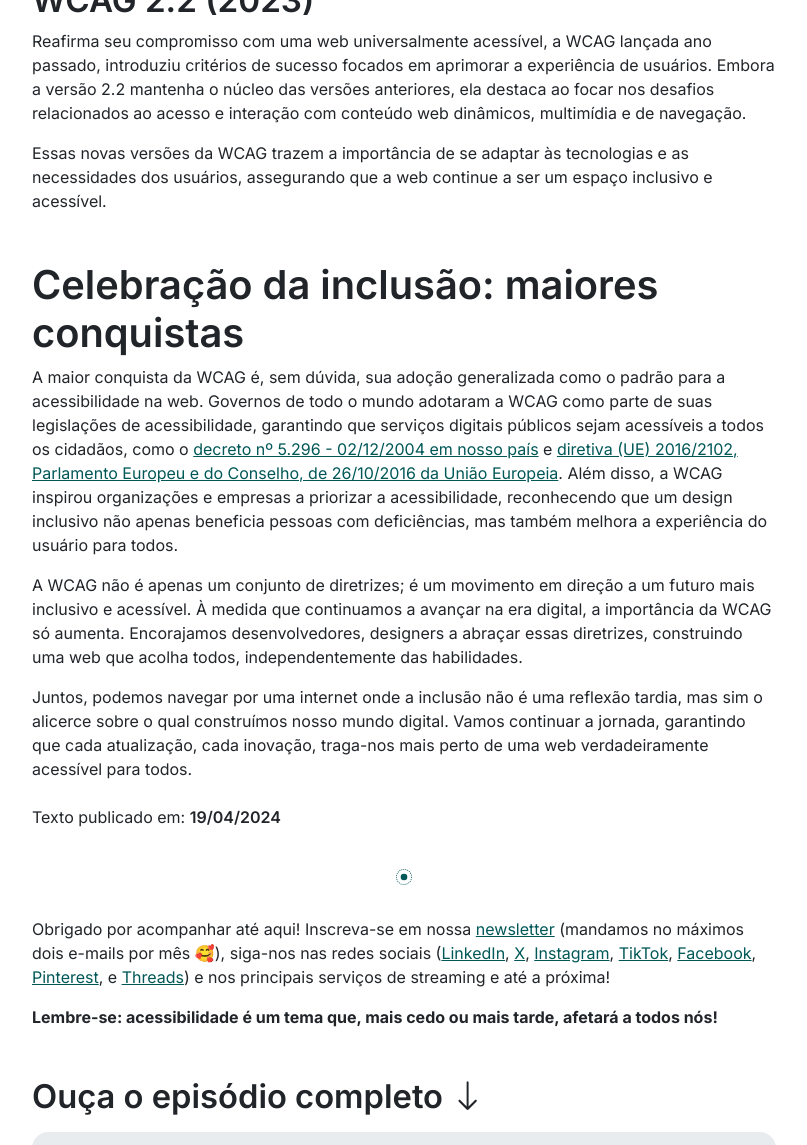
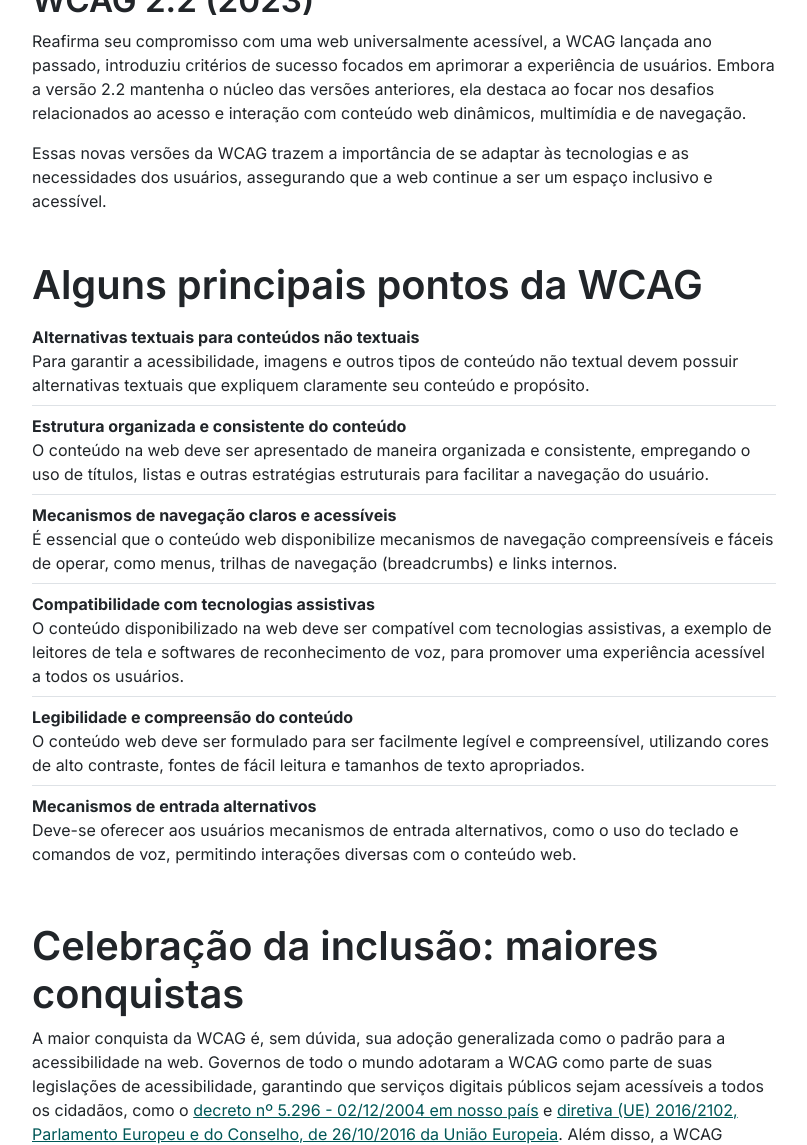
Before and after one commit to focoacessivel/focoacessivel.github.io, a Jekyll site: the page built from _posts/2024-04-19-navegando-pela-inclusao-uma-jornada-atraves-da-wcag.html, in a window 1280 px wide and 1400 px high, scrolled down 3672 px, cut to the strip 0-1145 px from the top of the window. Shown: the whole strip, without its empty margins (236-1043 px from the left). Built offline with Jekyll 4.4.1, drawn with Linux system fonts in a browser that asks for light colours; nearby versions of some CDN libraries; comment, search, counter and statistics services are not loaded; some of the changed text lies outside the part shown.

Commit message:
atualização de conteúdo

```diff
--- a/_posts/2024-04-19-navegando-pela-inclusao-uma-jornada-atraves-da-wcag.html
+++ b/_posts/2024-04-19-navegando-pela-inclusao-uma-jornada-atraves-da-wcag.html
@@ -23,8 +23,6 @@
 # Audio
 file: "https://d3ctxlq1ktw2nl.cloudfront.net/staging/2023-7-28/344690956-22050-1-31ea35c3e18cb.m4a"
 ---
-
-
 <p>Em um mundo cada vez mais digital, a acessibilidade na web não é apenas uma cortesia; <strong>é uma necessidade</strong>. A <strong lang="en">Web Content Accessibility Guidelines (WCAG)</strong> ou <strong>Diretrizes de Acessibilidade para Conteúdo Web</strong> em português, emerge como um farol de esperança, garantindo que o vasto oceano da internet seja navegável para todas as pessoas, independentemente de suas habilidades. Neste post, vamos explorar porque é tão importante saber o que é a WCAG.</p>
 <h2 class="mt-5">A gênese da acessibilidade digital: história da WCAG</h2>
 <p>A jornada da WCAG começou no final dos anos 90 com a <strong lang="en">World Wide Web Consortium</strong> (W3C) — uma comunidade internacional dedicada a desenvolver padrões abertos para promover o crescimento sustentável da Web. Eles abraçaram a visão de que a internet e as informações devem ser acessíveis a todos.</p>
@@ -54,6 +52,15 @@
 <h3 class="mt-5">WCAG 2.2 (2023)</h3>
 <p>Reafirma seu compromisso com uma web universalmente acessível, a WCAG lançada ano passado, introduziu critérios de sucesso focados em aprimorar a experiência de usuários. Embora a versão 2.2 mantenha o núcleo das versões anteriores, ela destaca ao focar nos desafios relacionados ao acesso e interação com conteúdo web dinâmicos, multimídia e de navegação.</p>
 <p>Essas novas versões da WCAG trazem a importância de se adaptar às tecnologias e as necessidades dos usuários, assegurando que a web continue a ser um espaço inclusivo e acessível.</p>
+<h2 class="mt-5">Alguns principais pontos da WCAG</h2>
+<ul class="list-group list-group-flush mb-5">
+    <li class="px-0 list-group-item"><strong>Alternativas textuais para conteúdos não textuais</strong> <br> Para garantir a acessibilidade, imagens e outros tipos de conteúdo não textual devem possuir alternativas textuais que expliquem claramente seu conteúdo e propósito.</li>
+    <li class="px-0 list-group-item"><strong>Estrutura organizada e consistente do conteúdo</strong><br>O conteúdo na web deve ser apresentado de maneira organizada e consistente, empregando o uso de títulos, listas e outras estratégias estruturais para facilitar a navegação do usuário.</li>
+    <li class="px-0 list-group-item"><strong>Mecanismos de navegação claros e acessíveis</strong><br>É essencial que o conteúdo web disponibilize mecanismos de navegação compreensíveis e fáceis de operar, como menus, trilhas de navegação (<span lang="en">breadcrumbs</span>) e links internos.</li>
+    <li class="px-0 list-group-item"><strong>Compatibilidade com tecnologias assistivas</strong><br>O conteúdo disponibilizado na web deve ser compatível com tecnologias assistivas, a exemplo de leitores de tela e softwares de reconhecimento de voz, para promover uma experiência acessível a todos os usuários.</li>
+    <li class="px-0 list-group-item"><strong>Legibilidade e compreensão do conteúdo</strong><br>O conteúdo web deve ser formulado para ser facilmente legível e compreensível, utilizando cores de alto contraste, fontes de fácil leitura e tamanhos de texto apropriados.</li>
+    <li class="px-0 list-group-item"><strong>Mecanismos de entrada alternativos</strong><br>Deve-se oferecer aos usuários mecanismos de entrada alternativos, como o uso do teclado e comandos de voz, permitindo interações diversas com o conteúdo web.</li>
+</ul>
 <h2 class="mt-5">Celebração da inclusão: maiores conquistas</h2>
 <p>A maior conquista da WCAG é, sem dúvida, sua adoção generalizada como o padrão para a acessibilidade na web. Governos de todo o mundo adotaram a WCAG como parte de suas legislações de acessibilidade, garantindo que serviços digitais públicos sejam acessíveis a todos os cidadãos, como o <a  rel="noopener noreferrer" title="O link irá abrir uma nova aba" target="_blank" href="https://legislacao.presidencia.gov.br/atos/?tipo=DEC&amp;numero=5296&amp;ano=2004&amp;ato=e93UTVq5keRpWT529">decreto nº 5.296 - 02/12/2004 em nosso país</a> e <a  rel="noopener noreferrer" title="O link irá abrir uma nova aba" target="_blank" href="https://eur-lex.europa.eu/legal-content/PT/TXT/PDF/?uri=CELEX:32016L2102">diretiva (UE) 2016/2102, Parlamento Europeu e do Conselho, de 26/10/2016 da União Europeia</a>. Além disso, a WCAG inspirou organizações e empresas a priorizar a acessibilidade, reconhecendo que um design inclusivo não apenas beneficia pessoas com deficiências, mas também melhora a experiência do usuário para todos.</p>
 <p>A WCAG não é apenas um conjunto de diretrizes; é um movimento em direção a um futuro mais inclusivo e acessível. À medida que continuamos a avançar na era digital, a importância da WCAG só aumenta. Encorajamos desenvolvedores, designers a abraçar essas diretrizes, construindo uma web que acolha todos, independentemente das habilidades.</p>
```
Also changed, not shown: other parts of _posts/2024-04-19-navegando-pela-inclusao-uma-jornada-atraves-da-wcag.html (+1 -1 lines).
